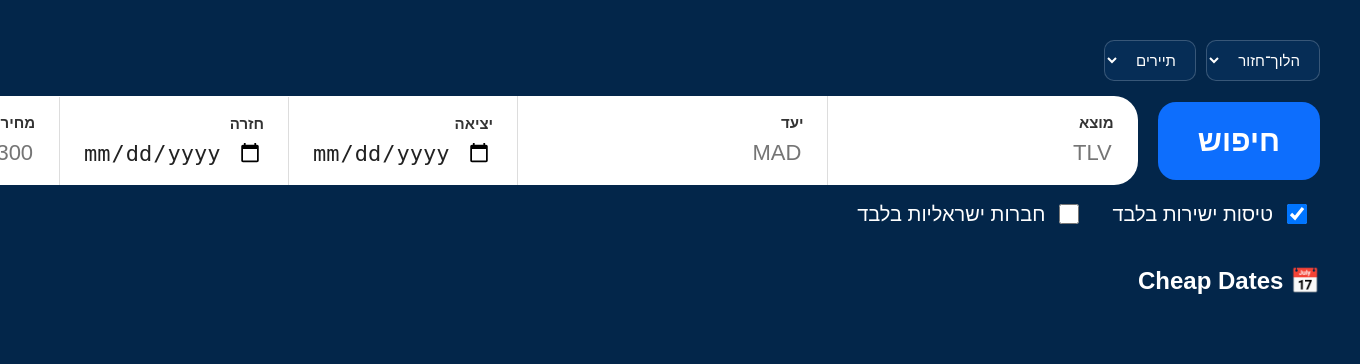
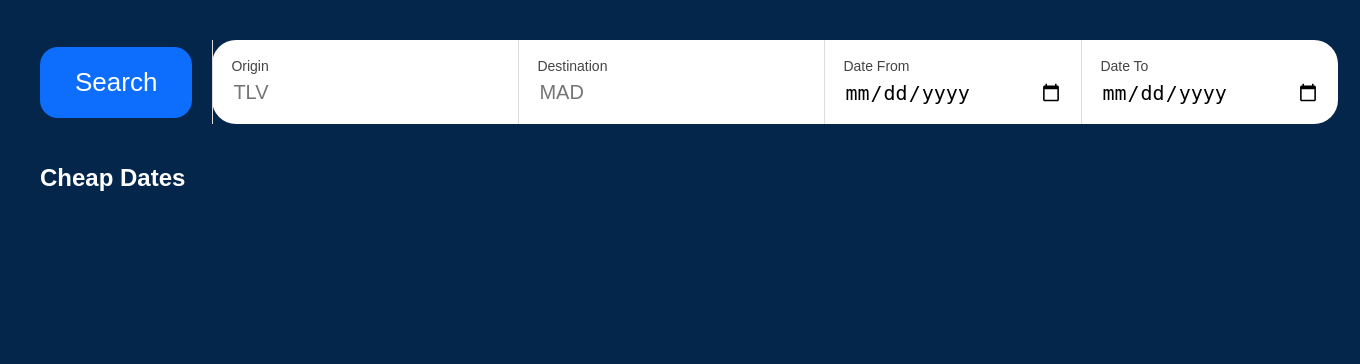
Before and after one commit to lomtik1979-flightprice/flight-bot, a Python web app: template templates/index.html in a window 1360 px wide. Shown: the top 364 px of the page. Run offline with Jinja, Linux system fonts and the light colour scheme; the template is opened without the code that fills it, so the values that code supplies are empty.

Commit message:
clean rebuild

```diff
--- a/templates/index.html
+++ b/templates/index.html
@@ -14,37 +12,21 @@
 
 body {
     background: #03264a;
-    font-family: Arial, sans-serif;
     color: white;
+    font-family: Arial;
     margin: 0;
     padding: 40px;
 }
 
 .search-wrapper {
-    max-width: 1350px;
+    max-width: 1300px;
     margin: auto;
-}
-
-.top-controls {
-    display: flex;
-    justify-content: flex-start;
-    gap: 10px;
-    margin-bottom: 15px;
-}
-
-.mini-select {
-    background: #062d56;
-    color: white;
-    border: 1px solid rgba(255,255,255,0.2);
-    border-radius: 10px;
-    padding: 10px 15px;
-    font-size: 15px;
 }
 
 .search-bar {
     display: flex;
+    gap: 20px;
     align-items: center;
-    gap: 20px;
 }
 
 .search-btn {
@@ -52,15 +34,13 @@ body {
     color: white;
     border: none;
     border-radius: 18px;
-    padding: 22px 40px;
-    font-size: 30px;
-    font-weight: bold;
+    padding: 20px 35px;
+    font-size: 26px;
     cursor: pointer;
 }
 
 .search-box {
     display: flex;
-    align-items: center;
     background: white;
     border-radius: 24px;
     overflow: visible;
@@ -70,106 +50,41 @@ body {
 .field {
     display: flex;
     flex-direction: column;
-    padding: 18px 24px;
+    padding: 18px;
+    min-width: 220px;
     border-left: 1px solid #ddd;
-    min-width: 180px;
     position: relative;
 }
 
-.field.large {
-    min-width: 250px;
-}
-
-.field.price-field {
-    min-width: 260px;
-}
-
 .field label {
-    color: #333;
-    font-size: 15px;
-    font-weight: bold;
-    margin-bottom: 8px;
+    color: #444;
+    margin-bottom: 6px;
+    font-size: 14px;
 }
 
 .field input {
     border: none;
     outline: none;
-    font-size: 22px;
-    color: #222;
-    background: transparent;
-    width: 100%;
-}
-
-.options-row {
-    display: flex;
-    gap: 30px;
-    margin-top: 16px;
-    padding-right: 10px;
     font-size: 20px;
-}
-
-.options-row label {
-    display: flex;
-    align-items: center;
-    gap: 10px;
-}
-
-.options-row input {
-    width: 20px;
-    height: 20px;
-}
-
-#results {
-    margin-top: 40px;
 }
 
 .card {
     background: #14213d;
     padding: 20px;
     border-radius: 18px;
-    margin-top: 18px;
-    border-left: 6px solid #00d4ff;
-}
-
-.cheap {
-    border-left: 6px solid #00ff88;
-}
-
-.mid {
-    border-left: 6px solid orange;
-}
-
-.expensive {
-    border-left: 6px solid red;
-}
-
-#calendar {
-    margin-top: 30px;
-}
-
-table {
-    width: 100%;
-    border-spacing: 12px;
-}
-
-.calendar-card {
-    background: #14213d;
-    border-radius: 14px;
-    padding: 15px;
-    text-align: center;
+    margin-top: 20px;
 }
 
 .autocomplete-box {
     position: absolute;
-    top: 95px;
+    top: 90px;
     right: 0;
     background: white;
     color: black;
-    width: 250px;
+    width: 240px;
     border-radius: 10px;
     overflow: hidden;
     z-index: 999;
-    box-shadow: 0 4px 12px rgba(0,0,0,0.2);
 }
 
 .autocomplete-item {
@@ -214,66 +115,63 @@ table {
 
 <body>
 
-<div class="search-wrapper" dir="rtl">
-
-    <div class="top-controls">
-
-        <select class="mini-select">
-            <option>הלוך־חזור</option>
-        </select>
-
-        <select class="mini-select">
-            <option>תיירים</option>
-        </select>
-
-    </div>
+<div class="search-wrapper">
 
     <div class="search-bar">
 
-        <button class="search-btn"
+        <button
+            class="search-btn"
             onclick="search()">
 
-            חיפוש
+            Search
 
         </button>
 
         <div class="search-box">
 
-            <div class="field large">
+            <div class="field">
 
-                <label>מוצא</label>
+                <label>Origin</label>
 
                 <input
                     id="origin"
-                    type="text"
                     placeholder="TLV"
-                    onkeyup="autocomplete('origin','origin-list')"
+                    onkeyup="autocomplete(
+                        'origin',
+                        'origin-list'
+                    )"
                 >
 
-                <div id="origin-list"
-                     class="autocomplete-box"></div>
-
+                <div
+                    id="origin-list"
+                    class="autocomplete-box">
                 </div>
-
-            <div class="field large">
-
-                <label>יעד</label>
-
-                <input
-                    id="destination"
-                    type="text"
-                    placeholder="MAD"
-                    onkeyup="autocomplete('destination','dest-list')"
-                >
-
-                <div id="dest-list"
-                     class="autocomplete-box"></div>
 
             </div>
 
             <div class="field">
 
-                <label>יציאה</label>
+                <label>Destination</label>
+
+                <input
+                    id="destination"
+                    placeholder="MAD"
+                    onkeyup="autocomplete(
+                        'destination',
+                        'dest-list'
+                    )"
+                >
+
+                <div
+                    id="dest-list"
+                    class="autocomplete-box">
+                </div>
+
+            </div>
+
+            <div class="field">
+
+                <label>Date From</label>
 
                 <input
                     id="date_from"
@@ -284,7 +182,7 @@ table {
 
             <div class="field">
 
-                <label>חזרה</label>
+                <label>Date To</label>
 
                 <input
                     id="date_to"
@@ -293,40 +191,14 @@ table {
 
             </div>
 
-            <div class="field price-field">
-
-                <label>מחיר מקסימלי</label>
-
-                <input
-                    id="price"
-                    type="number"
-                    placeholder="300"
-                >
-
         </div>
-
-        </div>
-
-    </div>
-
-    <div class="options-row">
-
-        <label>
-            <input type="checkbox" checked>
-            טיסות ישירות בלבד
-        </label>
-
-        <label>
-            <input type="checkbox">
-            חברות ישראליות בלבד
-        </label>
 
     </div>
 
     <div id="results"></div>
 
     <h2 style="margin-top:40px;">
-        📅 Cheap Dates
+        Cheap Dates
     </h2>
 
     <div id="calendar"></div>
@@ -377,65 +253,44 @@ function autocomplete(inputId, listId) {
     });
 }
 
-function selectAirport(inputId, listId, code) {
+function selectAirport(
+    inputId,
+    listId,
+    code
+) {
 
-    document.getElementById(inputId).value = code;
+    document.getElementById(inputId)
+        .value = code;
 
-    document.getElementById(listId).innerHTML = "";
-}
-
-function getClass(price) {
-
-    if (price < 200) return "cheap";
-
-    if (price < 400) return "mid";
-
-    return "expensive";
+    document.getElementById(listId)
+        .innerHTML = "";
 }
 
 async function search() {
 
-    let origin = document
-        .getElementById("origin")
+    let origin =
+        document.getElementById("origin")
         .value
-        .toUpperCase()
-        .trim();
+        .toUpperCase();
 
-    let destination = document
-        .getElementById("destination")
+    let destination =
+        document.getElementById("destination")
         .value
-        .toUpperCase()
-        .trim();
+        .toUpperCase();
 
-    let route = `${origin}-${destination}`;
+    let route =
+        `${origin}-${destination}`;
 
-    let price =
-        document.getElementById("price").value;
-
-    let date_from =
-        document.getElementById("date_from").value;
-
-    let date_to =
-        document.getElementById("date_to").value;
-
-    document.getElementById("results").innerHTML =
-        "⏳ Loading...";
-
-    try {
+    document.getElementById("results")
+        .innerHTML = "Loading...";
 
     const res = await fetch(
-            `/api/flights?route=${route}&max_price=${price}&date_from=${date_from}&date_to=${date_to}`
+        `/api/flights?route=${route}`
     );
 
     const data = await res.json();
 
     let html = "";
-
-        if (!data.flights || data.flights.length === 0) {
-
-            html = "<p>❌ No flights found</p>";
-
-        } else {
 
     let cityImages = {
 
@@ -456,13 +311,24 @@ async function search() {
     };
 
     let cityImage =
-                cityImages[destination] || "default.jpg";
+        cityImages[destination]
+        || "default.jpg";
+
+    if (
+        !data.flights ||
+        data.flights.length === 0
+    ) {
+
+        html =
+            "<p>No flights found</p>";
+
+    } else {
 
         data.flights.forEach(f => {
 
             html += `
 
-                <div class="card ${getClass(f.price)}">
+            <div class="card">
 
                 <img
                     src="/static/cities/${cityImage}"
@@ -475,22 +341,13 @@ async function search() {
                     "
                 >
 
-                    <div style="
-                    display:flex;
-                    align-items:center;
-                    gap:15px;
-                    ">
+                <h2>
+                    💰 $${f.price}
+                </h2>
 
-                        <img
-                            src="/static/logos/elal.png"
-                            width="60"
-                        >
-
-                        <h3>💰 $${f.price}</h3>
-
-                    </div>
-
-                    <p>📅 ${f.dep}</p>
+                <p>
+                    📅 ${f.dep}
+                </p>
 
             </div>
 
@@ -498,23 +355,13 @@ async function search() {
         });
     }
 
-        document.getElementById("results").innerHTML =
-            html;
+    document.getElementById("results")
+        .innerHTML = html;
 
     loadCalendar(route);
-
-    } catch (e) {
-
-        console.log(e);
-
-        document.getElementById("results").innerHTML =
-            "❌ Error loading flights";
-    }
 }
 
 async function loadCalendar(route) {
-
-    try {
 
     const res = await fetch(
         `/api/calendar?route=${route}`
@@ -557,13 +406,8 @@ async function loadCalendar(route) {
 
     html += "</table>";
 
-        document.getElementById("calendar").innerHTML =
-            html;
-
-    } catch (e) {
-
-        console.log(e);
-    }
+    document.getElementById("calendar")
+        .innerHTML = html;
 }
 
 </script>
```
Also changed, not shown: other parts of templates/index.html (+22 -32 lines). Lines whose indentation alone changed are shown as unchanged.
